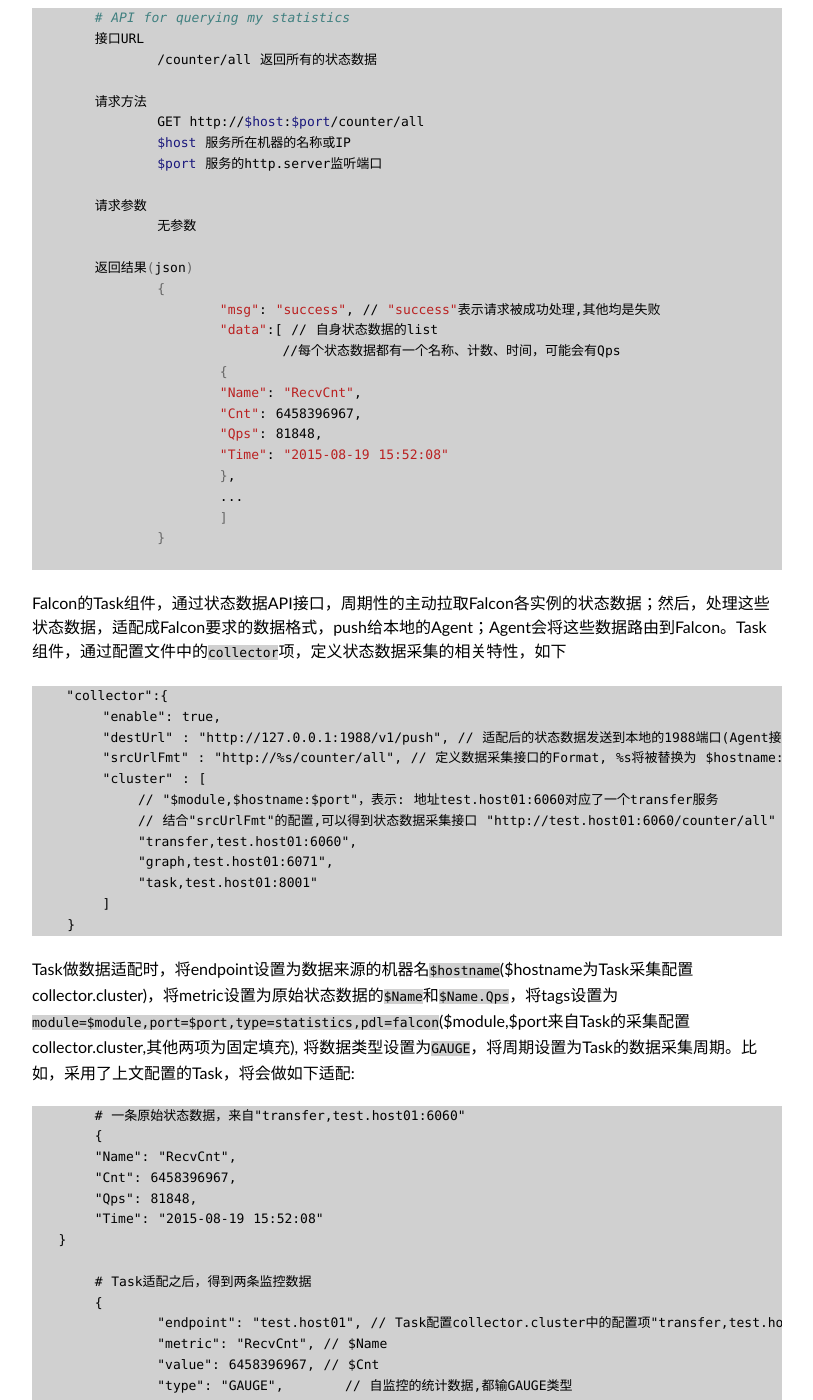
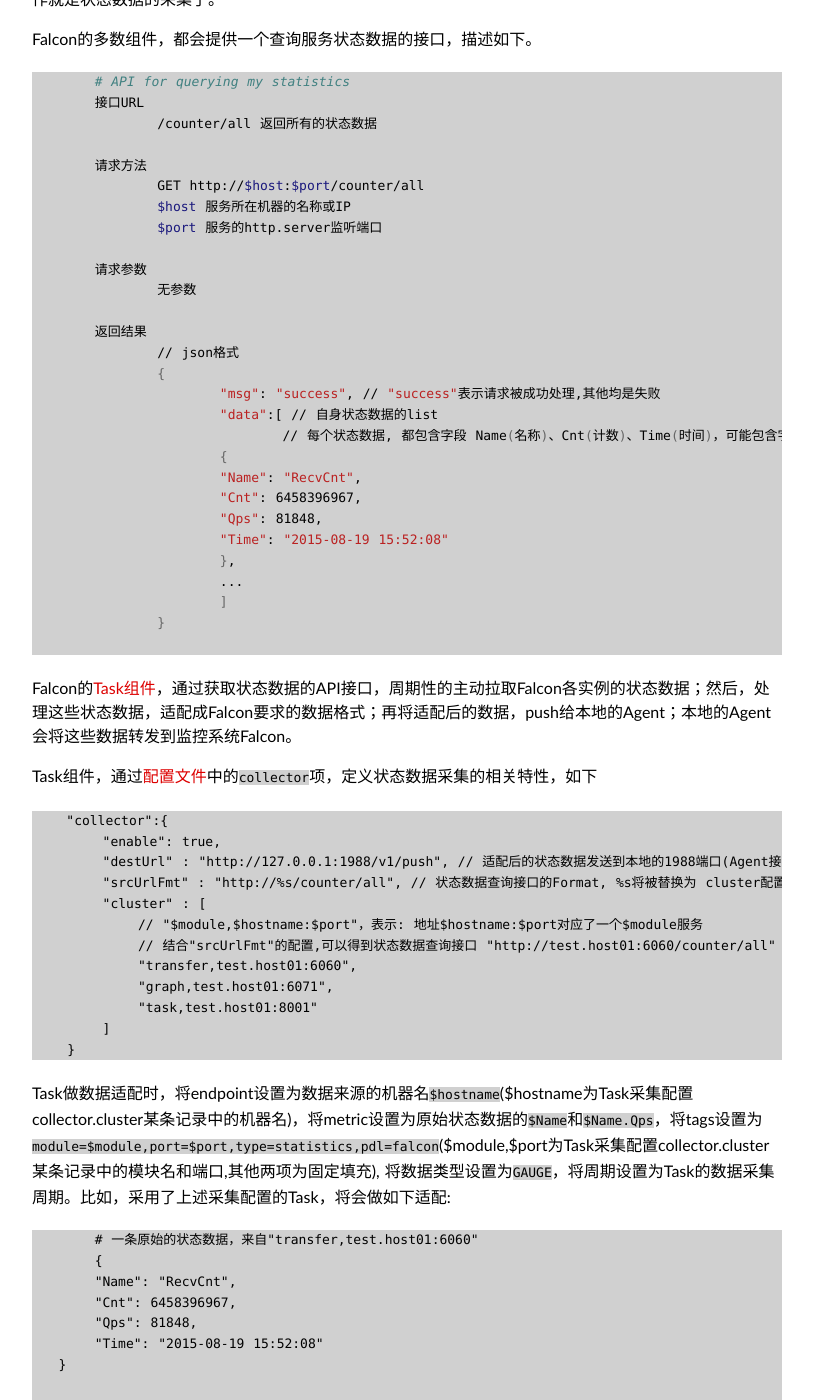
Before and after one commit to niean/niean.github.io, a Jekyll site: the page built from _posts/2015-08-16-falcon-self-monitor-availability.markdown, in a window 1280 px wide and 1400 px high, scrolled down 1551 px. Shown: the whole window, without its empty margins (233-1046 px from the left). Built offline with Jekyll 4.4.1, drawn with Linux system fonts in a browser that asks for light colours; some web fonts are replaced; Markdown is read by kramdown in place of the engine named in the settings; comment, search, counter and statistics services are not loaded; some of the changed text lies outside the part shown.

Commit message:
modify falcon-self-monitor-availability, again

````diff
--- a/_posts/2015-08-16-falcon-self-monitor-availability.markdown
+++ b/_posts/2015-08-16-falcon-self-monitor-availability.markdown
@@ -8,15 +8,15 @@
 
 监控系统，通常被用于监控其他系统的状态。那么，监控系统的状态，怎么来监控？
 
-我们把对监控系统的监控，称为监控系统的自监控。自监控的需求，没有超出监控的业务范畴。同其他系统一样，监控系统的自监控要做好两方面的工作: 故障报警和状态展示。故障报警，要求尽量实时的发现故障、及时的通知负责人，要求高可用。状态展示，多用于事前预测、事后追查，实时性、可用性要求 较故障报警 低一个量级。下面我们从故障报警和状态展示这两个方面，来介绍小米监控系统Falcon在自监控方面的一些实践经验。
+我们把对监控系统的监控，称为监控系统的自监控。自监控的需求，没有超出监控的业务范畴。同其他系统一样，监控系统的自监控要做好两方面的工作: 故障报警和状态展示。故障报警，要求尽量实时的发现故障、及时的通知负责人，要求高可用性。状态展示，多用于事前预测、事后追查，实时性、可用性要求 较故障报警 低一个量级。下面我们从这两个方面，来介绍小米监控系统Falcon在自监控方面的一些实践经验。
 
 ## 故障报警
-故障报警相对简单。我们使用第三方监控系统[AntEye](https://github.com/niean/anteye)，来监控Falcon各组件实例的健康状况。
+故障报警相对简单。我们使用第三方监控组件[AntEye](https://github.com/niean/anteye)，来监控Falcon实例的健康状况。
 
-Falcon各个组件，都会提供一个描述自身服务可用性的自监控接口(系统设计之初 就应该考虑到自监控的需求)，描述如下。AntEye服务会定时巡检、主动调用Falcon各实例的自监控接口，如果发现某个实例的接口没有如约返回"ok"，就认为这个组件故障了(约定)，就通过短信、邮件等方式 通知相应负责人员。为了减少报警通知的频率，AntEye采用了简单的退避策略，并会酌情合并一些报警通知的内容。
+Falcon各个组件，都会提供一个描述自身服务可用性的自监控接口，描述如下。AntEye服务会定时巡检、主动调用Falcon各实例的自监控接口，如果发现某个实例的接口没有如约返回"ok"，就认为这个组件故障了(约定)，就通过短信、邮件等方式 通知相应负责人员。为了减少报警通知的频率，AntEye采用了简单的报警退避策略，并会酌情合并一些报警通知的内容。
 
 ```bash
-	# API for my status
+	# API for my availability
 	接口URL
 		/health 检测本服务是否正常
 
@@ -33,18 +33,19 @@
 
 ```
 
-AntyEye组件主动拉取状态数据，通过本地配置加载监控实例、报警接收人信息、报警通道信息等，这样做，是为了缩短报警链路、使故障的发现过程尽量实时&可靠。AntEye组件足够轻量，代码少、功能简单，这样能够保障单实例的可用性；同时，AntEye又是无状态的，能够同时部署多套，进一步保证了自监控服务的高可用。
+AntyEye组件主动拉取状态数据，通过本地配置加载监控实例、报警接收人信息、报警通道信息等，这样做，是为了简化报警链路、使故障的发现过程尽量实时&可靠。AntEye组件足够轻量，代码少、功能简单，这样能够保障单个AntEye实例的可用性；同时，AntEye是无状态的，能够部署多套，这进一步保证了自监控服务的高可用。
 
-在同一个网络分区内部署多个AntEye，如下图所示。我们一般不会让AntEye做跨网络分区的监控，因为这样会带来很多网络层面的误报。多套部署，会造成报警通知的重复发送，这是高可用的代价；从我们的实践经验来看，这个重复可以接受。
+在同一个重要的网络分区内，通常要部署3+个AntEye，如下图所示。我们一般不会让AntEye做跨网络分区的监控，因为这样会带来很多网络层面的误报。多套部署，会造成报警通知的重复发送，这是高可用的代价；从我们的实践经验来看，这个重复可以接受。
 
 ![deploy](https://raw.githubusercontent.com/niean/niean.github.io/master/images/20150816/monitor.deploy.png)
 
+值得注意的是，原来故障发现功能是Falcon的Task组件的一个代码片段。后来，为了满足多套部署的需求，我们把故障发现的逻辑从Task中剔除，转而使用独立的第三方监控组件AntEye。
 
 
 ## 状态展示
-状态展示，是将Falcon各组件实例的状态数据，以图形化的形式展示出来。鉴于实时性、可用性要求不高，我们使用Falcon来做状态数据的存储、展示(用Falcon监控Falcon，自举了，呵呵)，剩下的工作就是状态数据的采集了。
+状态展示，是将Falcon各组件实例的状态数据，以图形化的形式展示出来，方便人的查看。鉴于实时性、可用性要求不高，我们选择Falcon来做自身状态数据的存储、展示(用Falcon监控Falcon，自举了)，剩下的工作就是状态数据的采集了。
 
-Falcon的多数组件，都会提供一个查询自身服务状态数据的接口，描述如下。
+Falcon的多数组件，都会提供一个查询服务状态数据的接口，描述如下。
 
 ```bash
 	# API for querying my statistics
@@ -59,11 +60,12 @@
 	请求参数
 		无参数
 
-	返回结果(json)
+	返回结果
+		// json格式
 		{
 			"msg": "success", // "success"表示请求被成功处理,其他均是失败
 			"data":[ // 自身状态数据的list
-				//每个状态数据都有一个名称、计数、时间，可能会有Qps
+				// 每个状态数据, 都包含字段 Name(名称)、Cnt(计数)、Time(时间)，可能包含字段Qps
 		    	{
             		"Name": "RecvCnt",
             		"Cnt": 6458396967,
@@ -76,16 +78,18 @@
 
 ```
 
-Falcon的Task组件，通过状态数据API接口，周期性的主动拉取Falcon各实例的状态数据；然后，处理这些状态数据，适配成Falcon要求的数据格式，push给本地的Agent；Agent会将这些数据路由到Falcon。Task组件，通过配置文件中的`collector`项，定义状态数据采集的相关特性，如下
+Falcon的[Task组件](https://github.com/open-falcon/task)，通过获取状态数据的API接口，周期性的主动拉取Falcon各实例的状态数据；然后，处理这些状态数据，适配成Falcon要求的数据格式；再将适配后的数据，push给本地的Agent；本地的Agent会将这些数据转发到监控系统Falcon。
+
+Task组件，通过[配置文件](https://github.com/open-falcon/task/blob/master/cfg.example.json)中的`collector`项，定义状态数据采集的相关特性，如下
 
 ```base
     "collector":{
         "enable": true,
         "destUrl" : "http://127.0.0.1:1988/v1/push", // 适配后的状态数据发送到本地的1988端口(Agent接收器)
-        "srcUrlFmt" : "http://%s/counter/all", // 定义数据采集接口的Format, %s将被替换为 $hostname:$port
+        "srcUrlFmt" : "http://%s/counter/all", // 状态数据查询接口的Format, %s将被替换为 cluster配置项中的 $hostname:$port
         "cluster" : [
-            // "$module,$hostname:$port"，表示: 地址test.host01:6060对应了一个transfer服务
-            // 结合"srcUrlFmt"的配置,可以得到状态数据采集接口 "http://test.host01:6060/counter/all"
+            // "$module,$hostname:$port"，表示: 地址$hostname:$port对应了一个$module服务
+            // 结合"srcUrlFmt"的配置,可以得到状态数据查询接口 "http://test.host01:6060/counter/all" 等
             "transfer,test.host01:6060",
             "graph,test.host01:6071",
             "task,test.host01:8001"
@@ -93,10 +97,10 @@
     }
 ```
 
-Task做数据适配时，将endpoint设置为数据来源的机器名`$hostname`($hostname为Task采集配置collector.cluster)，将metric设置为原始状态数据的`$Name`和`$Name.Qps`，将tags设置为`module=$module,port=$port,type=statistics,pdl=falcon`($module,$port来自Task的采集配置collector.cluster,其他两项为固定填充), 将数据类型设置为`GAUGE`，将周期设置为Task的数据采集周期。比如，采用了上文配置的Task，将会做如下适配:
+Task做数据适配时，将endpoint设置为数据来源的机器名`$hostname`($hostname为Task采集配置collector.cluster某条记录中的机器名)，将metric设置为原始状态数据的`$Name`和`$Name.Qps`，将tags设置为`module=$module,port=$port,type=statistics,pdl=falcon`($module,$port为Task采集配置collector.cluster某条记录中的模块名和端口,其他两项为固定填充), 将数据类型设置为`GAUGE`，将周期设置为Task的数据采集周期。比如，采用了上述采集配置的Task，将会做如下适配:
 
 ```
-	# 一条原始状态数据，来自"transfer,test.host01:6060"
+	# 一条原始的状态数据，来自"transfer,test.host01:6060"
 	{
     	"Name": "RecvCnt",
     	"Cnt": 6458396967,
@@ -107,17 +111,17 @@
 	# Task适配之后，得到两条监控数据
 	{
 		"endpoint": "test.host01", // Task配置collector.cluster中的配置项"transfer,test.host01:6060"中的机器名
-		"metric": "RecvCnt", // $Name
-		"value": 6458396967, // $Cnt
-		"type": "GAUGE",	// 自监控的统计数据,都输GAUGE类型
-		"step": 60, // Task的数据采集周期
-		"tags": "module=transfer,port=6060,pdl=falcon,type=statistics", // 前两个对应于Task的collector.cluster配置项"transfer,test.host01:6060"中的module和port,后两个是固定填充
+		"metric": "RecvCnt", // 原始状态数据中的$Name
+		"value": 6458396967, // 原始状态数据中的$Cnt
+		"type": "GAUGE",	// 固定为GAUGE
+		"step": 60, // Task的数据采集周期, 默认为60s
+		"tags": "module=transfer,port=6060,pdl=falcon,type=statistics", // 前两个对应于Task的collector.cluster配置项"transfer,test.host01:6060"中的模块名和端口,后两个是固定填充
 		...
 	},
 	{
 		"endpoint": "test.host01",
-		"metric": "RecvCnt.Qps", // $Name.Qps
-		"value": 81848, // $Qps
+		"metric": "RecvCnt.Qps", // 原始状态数据中的$Name + ".Qps"
+		"value": 81848, // 原始状态数据中的$Qps
 		"type": "GAUGE",
 		"step": 60,
 		"tags": "module=transfer,port=6060,pdl=falcon,type=statistics",
@@ -125,14 +129,83 @@
 	}
 ```
 
-我们只能向Falcon，push一份状态数据(防止重叠)，因此，每个网络分区中只能部署一个Task实例(这里，同样不应该跨网络分区采集状态数据)。好在，AntEye服务会监控Task的状态，能够及时发现Task的故障，在一定程度上缓解了 状态数据采集服务 的单点风险。
+我们只能向监控系统Falcon，push一份状态数据(push多份会有重叠、不利于观察)，因此，在每个网络分区中只能部署一个Task实例(同样地，不建议跨网络分区采集状态数据)。单点部署，可用性太差了吧？确实。不过好在，AntEye服务会监控Task的状态，能够及时发现Task的故障，在一定程度上可以缓解 状态数据采集服务 的单点风险。
 
-状态数据入Falcon之后，我们就可以定制Screen页面，展示不同组件的状态数据了。如下图，是小米Falcon的状态数据统计页面。定制页面时，需要先找到您关注的counter，这个可以通过dashboard进行搜索。不同组件、不同counter的具体含义，见这里[Falcon自监控.状态数据]()。
+状态数据入Falcon之后，我们就可以定制Screen页面。如下图，是小米Falcon的状态数据统计页面。定制页面时，需要先找到您关注的counter，这个可以通过dashboard进行搜索，如下图。不同组件、不同counter的具体含义，见[附录](#appendix.falcon.counter)。
 
+筛选自监控相关的状态指标
+![falcon.counter.search](https://raw.githubusercontent.com/niean/niean.github.io/master/images/20150816/falcon.counter.png)
+
+定制你的自监控状态数据Screen
 ![falcon.screen](https://raw.githubusercontent.com/niean/niean.github.io/master/images/20150816/falcon.screen.png)
 
 
+有了Falcon自身状态数据的Screen，运维就会变得很方便: 每天早上开始正式工作之前，花10分钟时间看看这些历史曲线，小则发现已经发生的问题，大则预测故障、评估容量等。曲线图表神马的，真心能够提升工作效率；想想有的领导提出，监控要去UI化，只能呵呵了。
+
+
 ## 总结
-神医难自医，大型监控系统的故障监控，往往需要借助第三方监控系统([AntEye](https://github.com/niean/anteye))。第三方监控系统，越简单、越独立，越好。
+对于自监控，简单整理下。
 
-吃自己的狗粮，方便运维的系统才能算是好系统。我们尽量，把获取服务状态数据的过程，变得标准化、通用化，使得各个组件能够用统一的接口搞定。我们编写了简单的统计模块[SCounter](https://github.com/niean/gotools/blob/master/proc/counter.go)(Golang)，我们编写了状态数据采集服务[Task](https://github.com/open-falcon/task)。我们获取状态数据的过程还不太优雅、入侵严重；如果您能指点一二，我们将不胜感激。
++ 神医难自医。大型监控系统的故障监控，往往需要借助第三方监控系统([AntEye](https://github.com/niean/anteye))。第三方监控系统，越简单、越独立，越好。
+
++ 吃自己的狗粮。一个系统，充分暴露自身的状态数据，才更有利于维护。我们尽量，把[状态数据的存储容器](https://github.com/niean/gotools/blob/master/proc/counter.go)做成通用的、把获取状态数据的接口做成一致的、把状态数据的采集服务做成集中式的，方便继承、方便运维。当前，程序获取自己状态数据的过程还不太优雅、入侵严重；如果您能指点一二，我们将不胜感激。
+
+
+## 附录
+### <span id="appendix.falcon.counter">1. Falcon状态指标</span>
+以下是Falcon较重要的状态指标(非全部)及其含义。
+
+```bash
+	## transfer
+	RecvCnt.Qps						接收数据的Qps
+
+	GraphSendCacheCnt				转发数据至Graph的缓存长度
+	SendToGraphCnt.Qps				转发数据至Graph的Qps
+	SendToGraphDropCnt.Qps			转发数据至Graph时, 由于缓存溢出而Drop数据的Qps
+	SendToGraphFailCnt.Qps			转发数据至Graph时, 发送数据失败的Qps
+
+	JudgeSendCacheCnt				转发数据至Judge的缓存长度
+	SendToJudgeCnt.Qps				转发数据至Judge的Qps
+	SendToJudgeDropCnt.Qps			转发数据至Judge时, 由于缓存溢出而Drop数据的Qps
+	SendToJudgeFailCnt.Qps			转发数据至Judge时, 发送数据失败的Qps
+
+	## graph
+	GraphRpcRecvCnt.Qps				接收数据的Qps
+	GraphQueryCnt.Qps				处理Query请求的Qps
+	GraphLastCnt.Qps  				处理Last请求的Qps
+	IndexedItemCacheCnt				已缓存的索引数量,即监控指标数量
+	IndexUpdateAll					全量更新索引的次数
+
+	## query
+	HistoryRequestCnt.Qps			历史数据查询请求的Qps
+	HistoryResponseItemCnt.Qps		历史数据查询请求返回点数的Qps
+	LastRequestCnt.Qps				Last查询请求的Qps
+
+	## task
+	CollectorCronCnt 				自监控状态数据采集的次数
+	IndexDeleteCnt					索引垃圾清除的次数
+	IndexUpdateCnt					索引全量更新的次数
+
+	## gateway
+	RecvCnt.Qps						接收数据的Qps
+	SendCnt.Qps						发送数据至transfer的Qps
+	SendDropCnt.Qps					发送数据至transfer时,由于缓存溢出而Drop数据的Qps
+	SendFailCnt.Qps					发送数据至transfer时,发送失败的Qps
+	SendQueuesCnt 					发送数据至transfer时,发送缓存的长度
+
+	## anteye
+	MonitorCronCnt					自监控进行状态判断的总次数
+	MonitorAlarmMailCnt				自监控报警发送邮件的次数
+	MonitorAlarmSmsCnt				自监控报警发送短信的次数
+	MonitorAlarmCallbackCnt			自监控报警调用callback的次数
+
+	## nodata
+	FloodRate							nodata发生的百分比
+	CollectorCronCnt					数据采集的次数
+	JudgeCronCnt						nodata判断的次数
+	NdConfigCronCnt 					拉取nodata配置的次数
+	SenderCnt.Qps						发送模拟数据的Qps
+
+	## TODO: judge & alarm & so on
+
+```
````
Also changed, not shown: images/20150816/falcon.counter.png (added).
